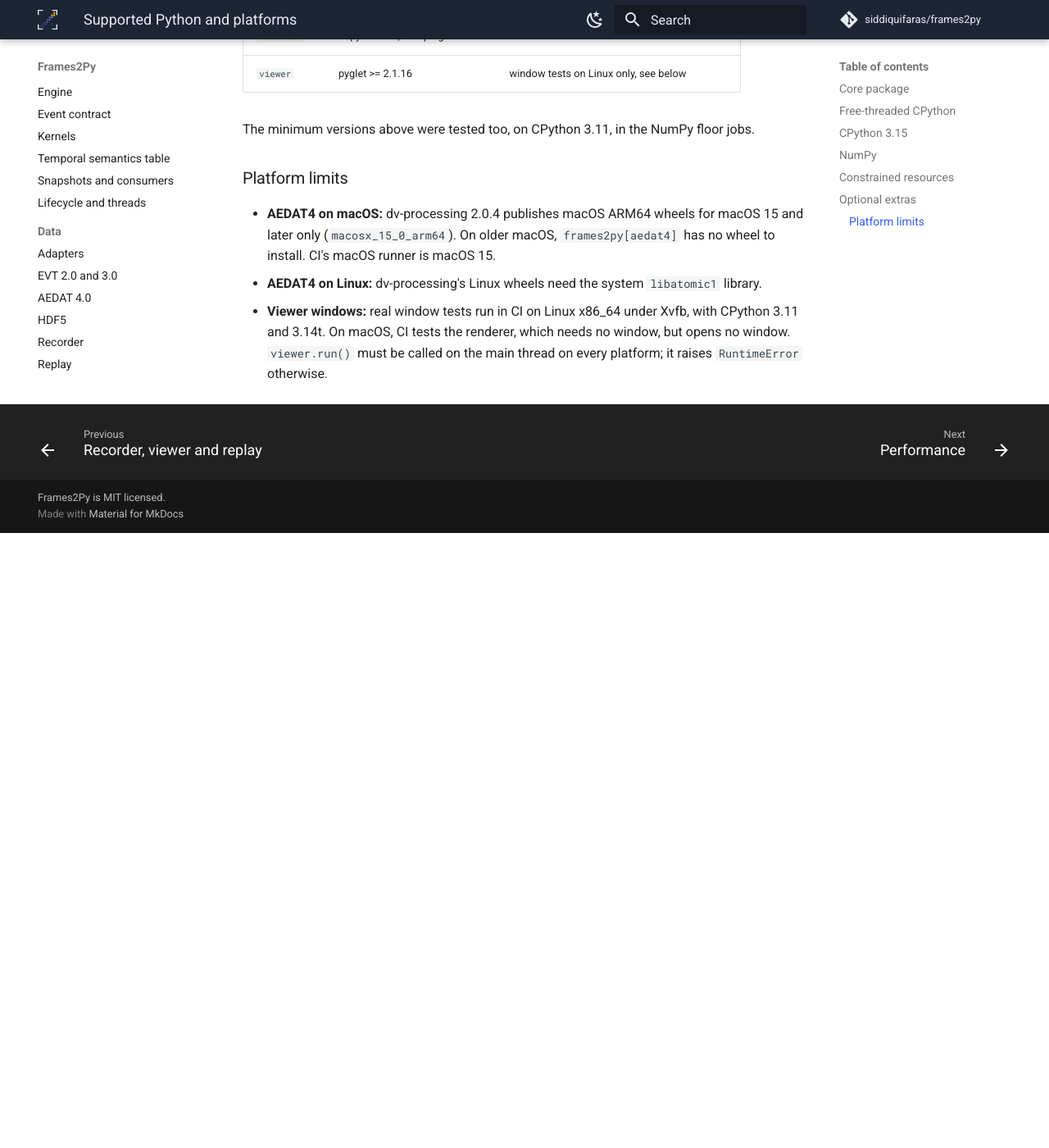
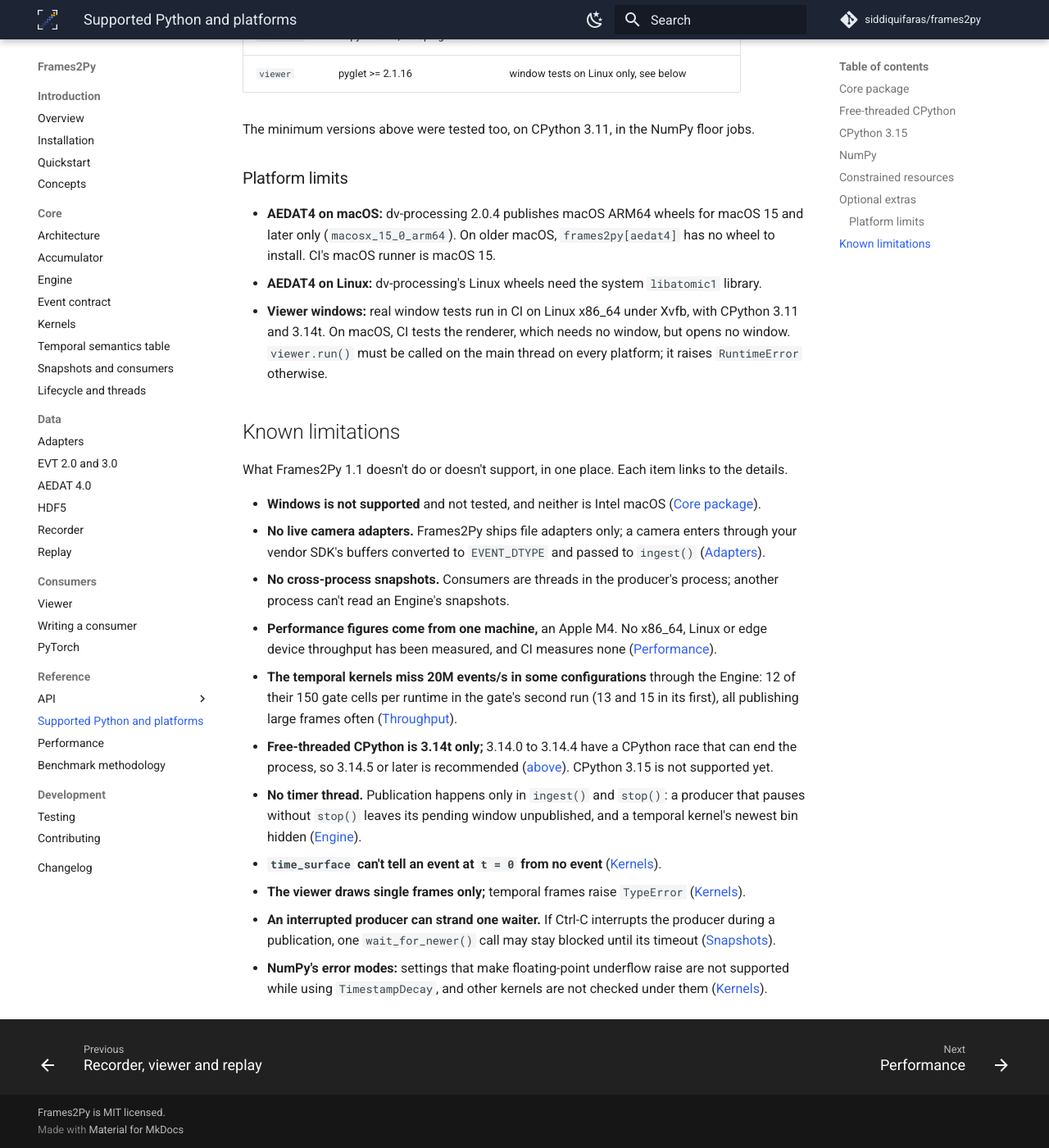
Before and after one commit to siddiquifaras/frames2py, an MkDocs documentation site: the page built from docs/content/reference/support.md, in a window 1280 px wide and 1400 px high, scrolled down 2901 px. Shown: the whole window at 82% size. Built offline with MkDocs 1.6.1 and Material for MkDocs 9.7.7, drawn with Linux system fonts in a browser that asks for light colours; comment, search, counter and statistics services are not loaded; before the commit the page ends 3551 px from its top, so only the background shows below that.

Commit message:
docs: add known limitations and a project status note
The support page collects what 1.1 doesn't do or support, and the README states the project's
status and the 1.1 additions. The record example's docstring now names only the EVT input it
reads.

```diff
--- a/docs/content/reference/support.md
+++ b/docs/content/reference/support.md
@@ -112,3 +112,39 @@
   3.11 and 3.14t. On macOS, CI tests the renderer, which needs no window, but opens no
   window. `viewer.run()` must be called on the main thread on every platform; it raises
   `RuntimeError` otherwise.
+
+## Known limitations
+
+What Frames2Py 1.1 doesn't do or doesn't support, in one place. Each item links to the
+details.
+
+- **Windows is not supported** and not tested, and neither is Intel macOS
+  ([Core package](#core-package)).
+- **No live camera adapters.** Frames2Py ships file adapters only; a camera enters through
+  your vendor SDK's buffers converted to `EVENT_DTYPE` and passed to `ingest()`
+  ([Adapters](../data/adapters.md)).
+- **No cross-process snapshots.** Consumers are threads in the producer's process; another
+  process can't read an Engine's snapshots.
+- **Performance figures come from one machine,** an Apple M4. No x86_64, Linux or edge
+  device throughput has been measured, and CI measures none
+  ([Performance](performance.md)).
+- **The temporal kernels miss 20M events/s in some configurations** through the Engine:
+  12 of their 150 gate cells per runtime in the gate's second run (13 and 15 in its first),
+  all publishing large frames often
+  ([Throughput](../core/kernels.md#throughput)).
+- **Free-threaded CPython is 3.14t only;** 3.14.0 to 3.14.4 have a CPython race that can
+  end the process, so 3.14.5 or later is recommended ([above](#free-threaded-cpython)).
+  CPython 3.15 is not supported yet.
+- **No timer thread.** Publication happens only in `ingest()` and `stop()`: a producer that
+  pauses without `stop()` leaves its pending window unpublished, and a temporal kernel's
+  newest bin hidden ([Engine](../core/engine.md#publication-cadence)).
+- **`time_surface` can't tell an event at `t = 0` from no event**
+  ([Kernels](../core/kernels.md#timesurface)).
+- **The viewer draws single frames only;** temporal frames raise `TypeError`
+  ([Kernels](../core/kernels.md#viewing-and-offline-frames)).
+- **An interrupted producer can strand one waiter.** If Ctrl-C interrupts the producer
+  during a publication, one `wait_for_newer()` call may stay blocked until its timeout
+  ([Snapshots](../core/snapshots.md#waiting-for-a-newer-snapshot)).
+- **NumPy's error modes:** settings that make floating-point underflow raise are not
+  supported while using `TimestampDecay`, and other kernels are not checked under them
+  ([Kernels](../core/kernels.md#timestampdecay)).
```
Also changed, not shown: docs/content/getting-started/quickstart.md (+8 -3 lines), README.md, 1 other file.
